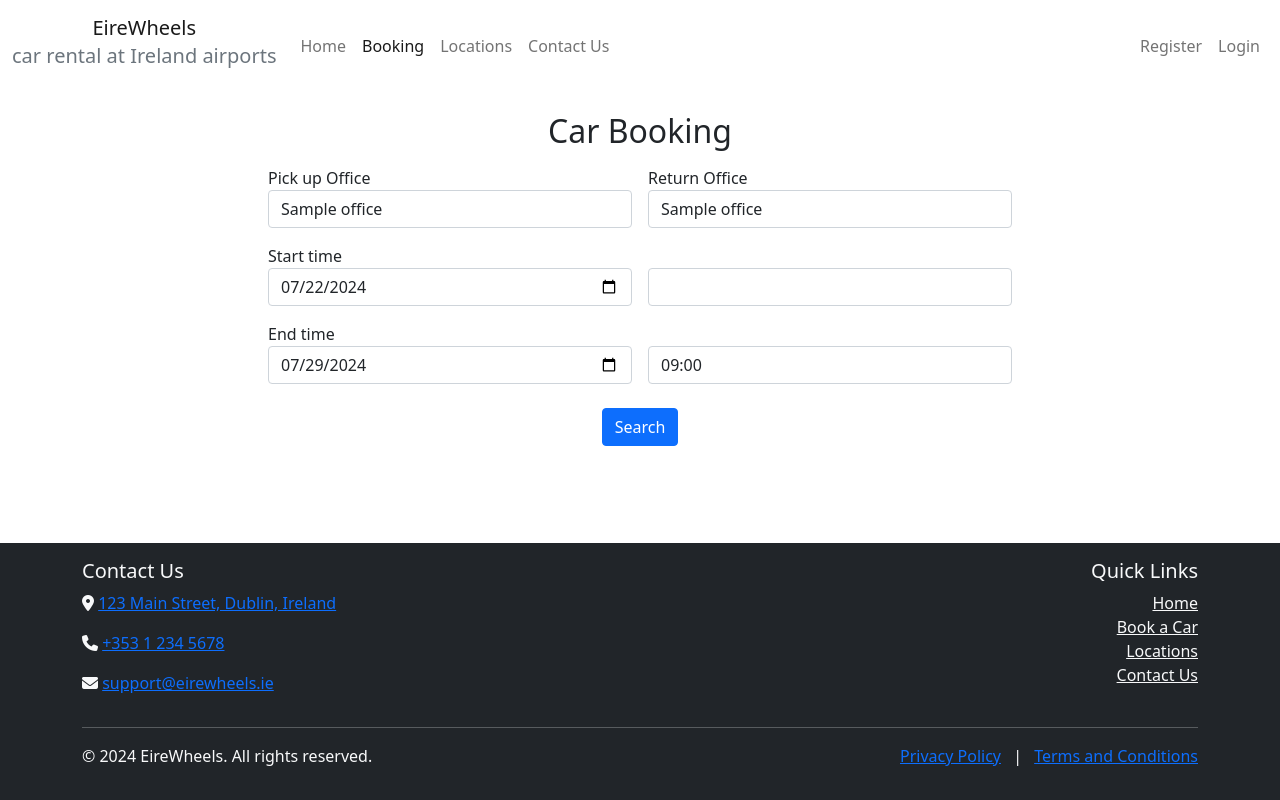
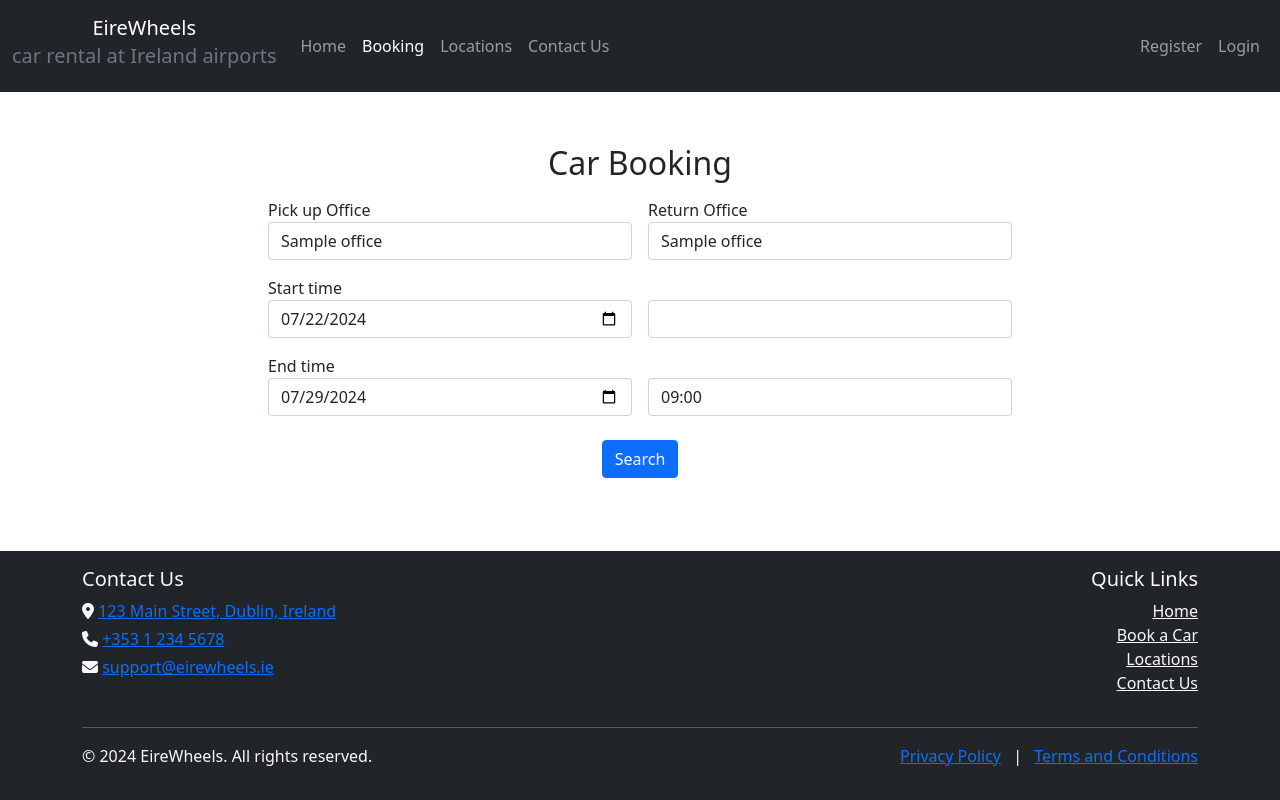
Before and after one commit to OleksiiKova/rent-car-ireland, a Django app: page /booking/ in a window 1280 px wide. Run offline with Django 4.2, Linux system fonts and the light colour scheme; tables that the repository leaves empty hold one stand-in row (values such as "Sample post"); lists and menus that the app fills with data are empty; some libraries are stand-ins or nearby versions.

Commit message:
Add margin top for main container

```diff
--- a/static/css/style.css
+++ b/static/css/style.css
@@ -21,6 +21,10 @@
 #officePhone,
 #officeHours {
     font-size: 1.25rem;
+}
+
+.content-container {
+    margin-top: 80px;
 }
 
 /* -----------------Car list---------------------- */
--- a/templates/base.html
+++ b/templates/base.html
@@ -42,7 +42,7 @@
 <body class="d-flex flex-column h-100 main-bg">
 
     <!-- Navigation -->
-    <nav class="navbar navbar-expand-lg navbar-light bg-white fixed-top">
+    <nav class="navbar navbar-expand-lg navbar-dark fixed-top bg-dark text-light">
         <div class="container-fluid">
             <a class="navbar-brand" href="{% url 'home' %}">
                 <div class="brand-container">
@@ -149,7 +149,7 @@
     </div>
 
     <main class="flex-shrink-0 main-bg">
-        <div class="pt-5 my-5">
+        <div class="content-container pt-5 mb-5">
             {% block content %}
             <!-- Content Goes here -->
             {% endblock content %}
@@ -159,15 +159,16 @@
     <!-- Footer -->
     <footer class="footer mt-auto py-3 dark-bg bg-dark text-light">
         <div class="container">
-            <div class="row d-flex justify-content-between">
+            <div class="row d-flex justify-content-between text-center">
                 <!-- Contact Information -->
-                <div class="col-md-4">
+                <div class="col-md-4 text-md-start">
                     <h5>Contact Us</h5>
-                    <p><i class="fas fa-map-marker-alt"></i> <a
+                    <p class="mb-1"><i class="fas fa-map-marker-alt"></i> <a
                             href="https://www.google.com/maps?q=123+Main+Street,+Dublin,+Ireland" target="_blank">123
                             Main Street, Dublin, Ireland</a></p>
-                    <p><i class="fas fa-phone"></i> <a href="tel:+35312345678">+353 1 234 5678</a></p>
-                    <p><i class="fas fa-envelope"></i> <a href="mailto:support@eirewheels.ie">support@eirewheels.ie</a>
+                    <p class="mb-1"><i class="fas fa-phone"></i> <a href="tel:+35312345678">+353 1 234 5678</a></p>
+                    <p class="mb-1"><i class="fas fa-envelope"></i> <a
+                            href="mailto:support@eirewheels.ie">support@eirewheels.ie</a>
                     </p>
 
                 </div>
@@ -183,8 +184,8 @@
                 </div>
             </div>
             <hr class="bg-light">
-            <div class="row">
-                <div class="col-md-6">
+            <div class="row text-center">
+                <div class="col-md-6 text-md-start">
                     <p>&copy; 2024 EireWheels. All rights reserved.</p>
                 </div>
                 <div class="col-md-6 text-md-end">
```
